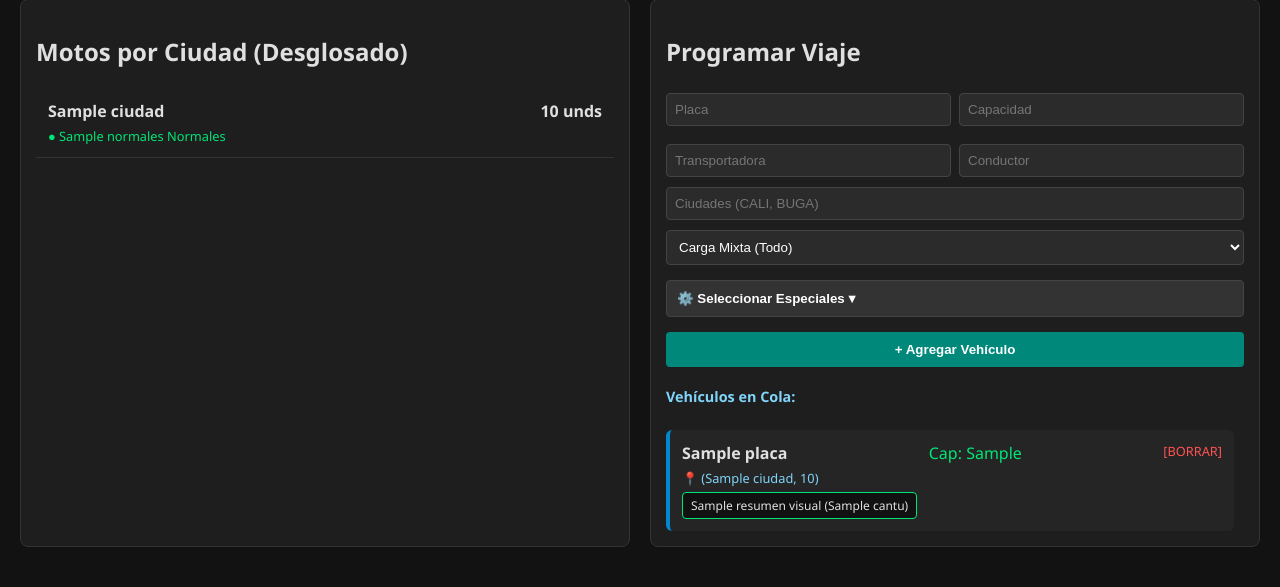
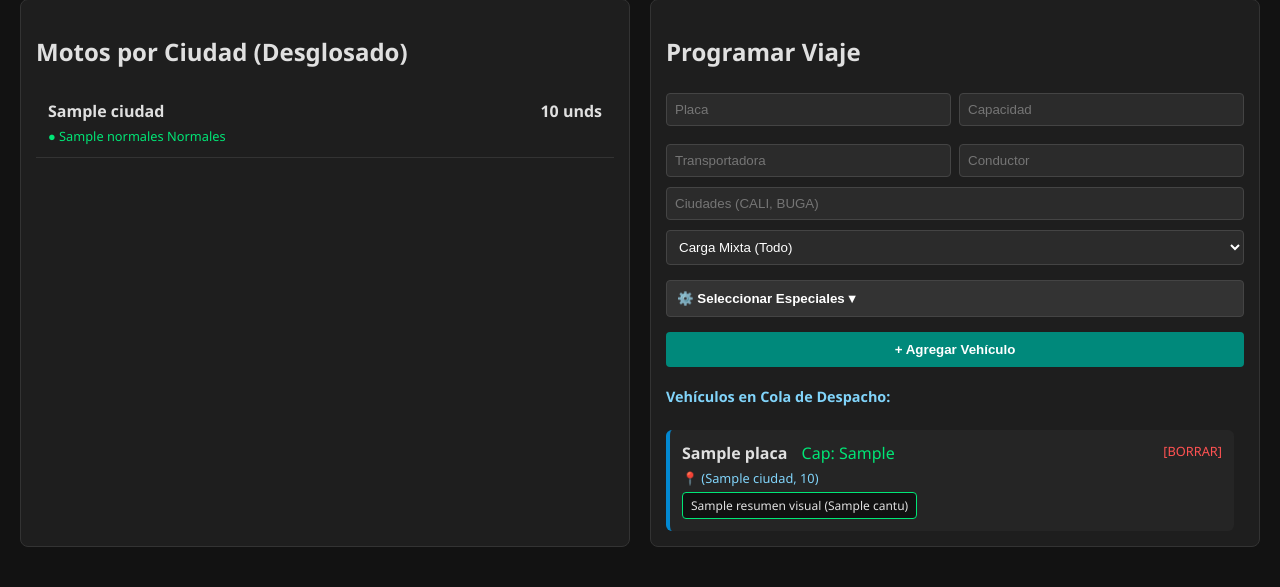
Before and after one commit to gilbertothinkan-eng/planer-v2, a Flask app: template templates/dashboard.html in a window 1280 px wide. Shown: the part 329-916 px from the top of the page. Run offline with Flask 3, Linux system fonts and the light colour scheme; the template is opened without the code that fills it: most values are stand-ins (such as "Sample title", 1, 10 or a date in 2020).

Commit message:
Update dashboard.html

```diff
--- a/templates/dashboard.html
+++ b/templates/dashboard.html
@@ -19,8 +19,9 @@
       .ciudad-especial { background: #1a2633; border-left: 4px solid #81d4fa; }
       .card-v { background:#252525; padding:12px; margin-top:10px; border-radius:6px; border-left:4px solid #0288d1; }
       .tag-ref { background:#111; border:1px solid #00e676; padding:4px 8px; border-radius:4px; font-size:0.75em; }
-      /* MEJORA: Scroll para la cola de vehículos */
-      .scroll-cola { max-height: 450px; overflow-y: auto; padding-right: 10px; }
+
+      /* ESTA ES LA ÚNICA MEJORA AÑADIDA: Scroll para la cola de vehículos */
+      .scroll-cola { max-height: 400px; overflow-y: auto; padding-right: 10px; margin-top: 10px; }
     </style>
 </head>
 <body>
@@ -110,12 +111,16 @@
 
       {% if vehiculos %}
       <div style="margin-top:20px;">
-        <h3 style="color: #81d4fa; font-size: 0.9em;">Vehículos en Cola:</h3>
+        <h3 style="color: #81d4fa; font-size: 0.9em;">Vehículos en Cola de Despacho:</h3>
+
         <div class="scroll-cola">
           {% for v in vehiculos %}
             <div class="card-v">
               <div style="display:flex; justify-content:space-between;">
-                  <strong>{{ v.placa }}</strong> <span style="color:#00e676;">Cap: {{ v.cantidad_motos }}</span>
+                  <div>
+                    <strong>{{ v.placa }}</strong>
+                    <span style="color:#00e676; margin-left:10px;">Cap: {{ v.cantidad_motos }}</span>
+                  </div>
                   <a href="/eliminar_vehiculo/{{ loop.index0 }}" style="color:#ff5252; text-decoration:none; font-size:0.8em;">[BORRAR]</a>
               </div>
               <p style="font-size:0.8em; color:#81d4fa; margin:5px 0;">📍 {{ v.ciudades|join(", ") }}</p>
```
